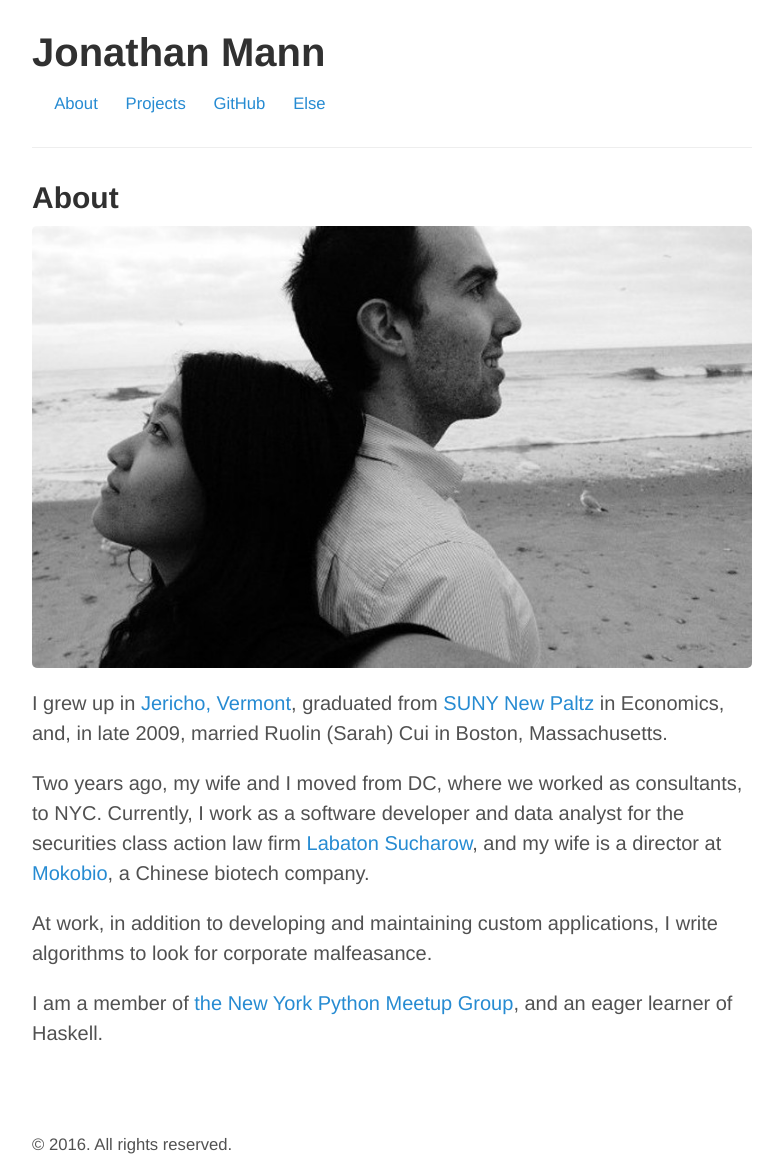
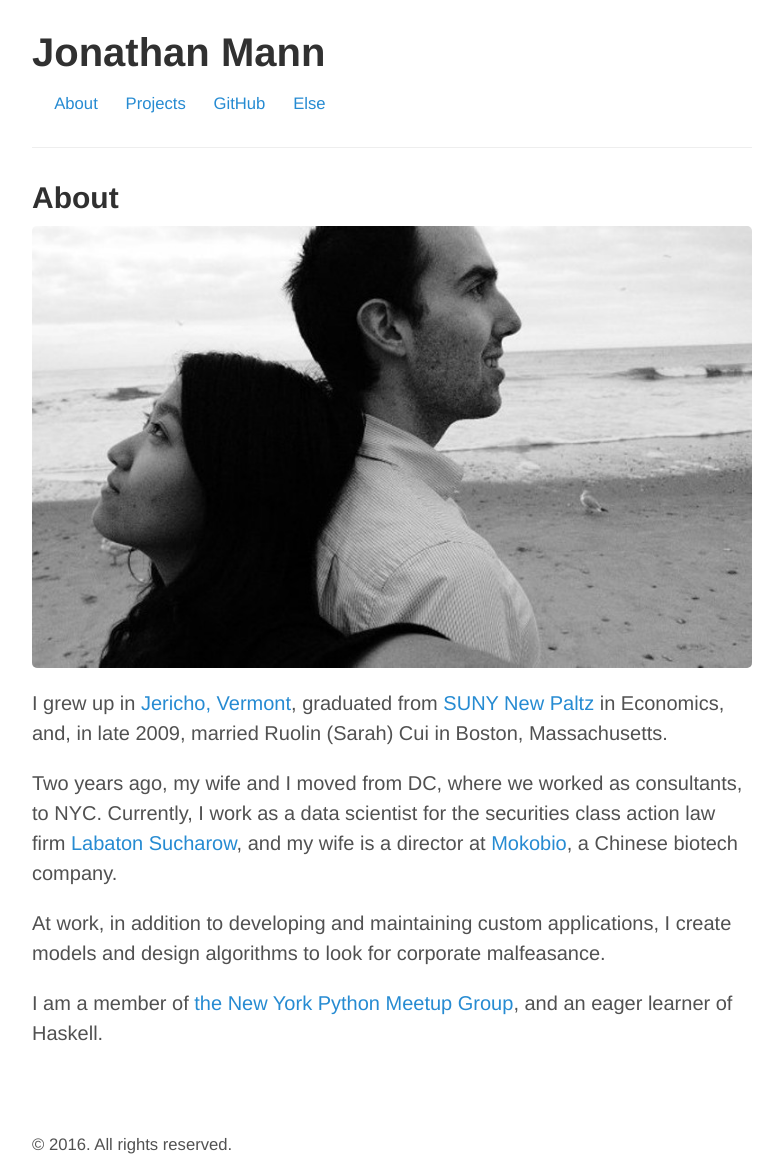
Before and after one commit to jonathanmann/jonathanmann.github.io, a Jekyll site: the page built from about/index.md, in a window 1280 px wide. Shown: the whole page, without its empty margins (248-1031 px from the left). Built offline with Jekyll 4.4.1, drawn with Linux system fonts in a browser that asks for light colours.

Commit message:
update about page

```diff
--- a/about/index.md
+++ b/about/index.md
@@ -7,8 +7,8 @@ title: About
 
 I grew up in [Jericho, Vermont](http://www.jerichovt.gov/), graduated from [SUNY New Paltz](http://www.newpaltz.edu/) in Economics, and, in late 2009, married Ruolin (Sarah) Cui in Boston, Massachusetts.
 
-Two years ago, my wife and I moved from DC, where we worked as consultants, to NYC. Currently, I work as a software developer and data analyst for the securities class action law firm [Labaton Sucharow](http://labaton.com/), and my wife is a director at [Mokobio](http://mokobio.com/), a Chinese biotech company.
+Two years ago, my wife and I moved from DC, where we worked as consultants, to NYC. Currently, I work as a data scientist for the securities class action law firm [Labaton Sucharow](http://labaton.com/), and my wife is a director at [Mokobio](http://mokobio.com/), a Chinese biotech company.
 
-At work, in addition to developing and maintaining custom applications, I write algorithms to look for corporate malfeasance.
+At work, in addition to developing and maintaining custom applications, I create models and design algorithms to look for corporate malfeasance.
 
 I am a member of [the New York Python Meetup Group](http://www.meetup.com/nycpython/), and an eager learner of Haskell.
```
